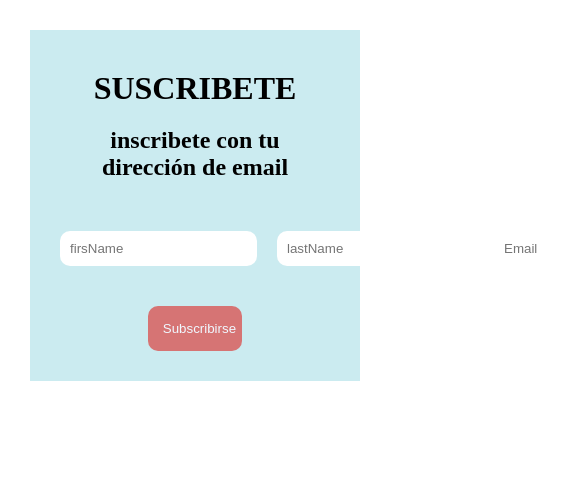
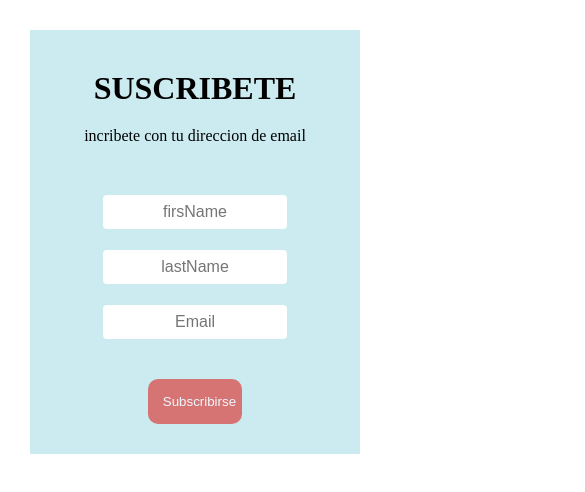
Before and after one commit to oscarburbano278/AprendoReact, a React (Vite) app in the folder my-react-app/: page / in a window 390 px wide. Shown: the top 492 px of the page, 585 px wide, since content can reach past the window. Built offline with nearby package versions, Linux system fonts and the light colour scheme.

Commit message:
se ajustaron algunos nombres de los componentes y se agragaron estilos para el componente aside haciendo que los inputs sean responsive

```diff
--- a/my-react-app/src/App.css
+++ b/my-react-app/src/App.css
@@ -43,6 +43,7 @@
 
 *{
   max-width: 1300px;
+  box-sizing: border-box;
   margin: 0 auto;
   padding: 10px;
 }
@@ -52,13 +53,11 @@
 
 }
 
-.containerHeader{
-  text-align: center;
-}
-
 .contenedorCuerpo{
   display: flex;
-  flex-direction: row;
+  justify-content: center;
+  gap: 1px;
+  flex-wrap: wrap;
 
 }
 
--- a/my-react-app/src/App.jsx
+++ b/my-react-app/src/App.jsx
@@ -1,7 +1,7 @@
 //import Boton from './Componente/Boton'
 
-import Encabezado from './Componente/HeaderTitle';
-import Article from './Componente/Article';
+import Header from './Componente/Header';
+import Aside from './Componente/Aside';
 import './App.css'
 import Boton from './Componente/Boton';
 
@@ -11,17 +11,18 @@ function App() {
     <div className="App">
 
       <div className="containerHeader">
-        <Encabezado
-        titulo = 'SUSCRIBETE'
-        parrafo = 'inscribete con tu dirección de email'
+        <Header
+        title = 'SUSCRIBETE'
+        description='incribete con tu direccion de email'
         />
+
       </div>
 
 
       <div className="contenedorCuerpo">
-          <Article placehold='firsName'/>
-          <Article placehold='lastName'/>
-          <Article placehold='Email'/>
+          <Aside type='text' placehold='firsName'/>
+          <Aside type='text' placehold='lastName'/>
+          <Aside type='email' placehold='Email'/>
       </div>
 
       <div className="containerBoton">
--- a/my-react-app/src/Componente/Article.jsx
+++ /dev/null
@@ -1,16 +0,0 @@
-import '../Estilos/Article.css'
-
-const Article = ({placehold}) =>{
-
-    return(
-        <div className="articleInput">
-            <input
-                className="inputt"
-                type="text"
-                placeholder= {placehold}
-            />
-        </div>
-    )
-}
-
-export default Article;
--- /dev/null
+++ b/my-react-app/src/Componente/Aside.jsx
@@ -0,0 +1,16 @@
+import '../Estilos/Aside.css'
+
+const Aside = ({placehold,type}) =>{
+
+    return(
+        <div className="inputContainer">
+            <input
+                className="inputt"
+                type = {type}
+                placeholder= {placehold}
+            />
+        </div>
+    )
+}
+
+export default Aside;
--- a/my-react-app/src/Componente/Header.jsx
+++ b/my-react-app/src/Componente/Header.jsx
@@ -1,12 +1,12 @@
 import '../Estilos/Header.css';
-import HeaderTitle from './HeaderTitle';
 
-const Header = () =>{
+const Header = ({ title, description }) =>{
 
     return(
-        <div className="headerContainer">
-             <HeaderTitle />
-        </div>
+        <header>
+             <h1>{title}</h1>
+             <p>{description}</p>
+        </header>
     )
 }
 
--- a/my-react-app/src/Componente/HeaderTitle.jsx
+++ /dev/null
@@ -1,13 +0,0 @@
-
-const HeaderTitle = ({titulo, parrafo}) => {
-
-    return(
-    <div className="clsHeaderTitle">
-        <h1>{titulo}</h1>
-        <h2>{parrafo}</h2>
-    </div>
-    );
-
-}
-
-export default HeaderTitle;
--- a/my-react-app/src/Estilos/Article.css
+++ /dev/null
@@ -1,7 +0,0 @@
-
-.inputt{
-    border: 0;
-    border-radius: 10px;
-    padding: 10px;
-
-}
--- /dev/null
+++ b/my-react-app/src/Estilos/Aside.css
@@ -0,0 +1,13 @@
+
+
+input{
+    background-color: white;
+    border: none;
+    padding: 8px 12px;
+    border-radius: 4px;
+    color: black;
+    font-size: 1rem;
+    flex: 1 1 200px;
+    width: 80%;
+    min-width: 150px;
+}
```
